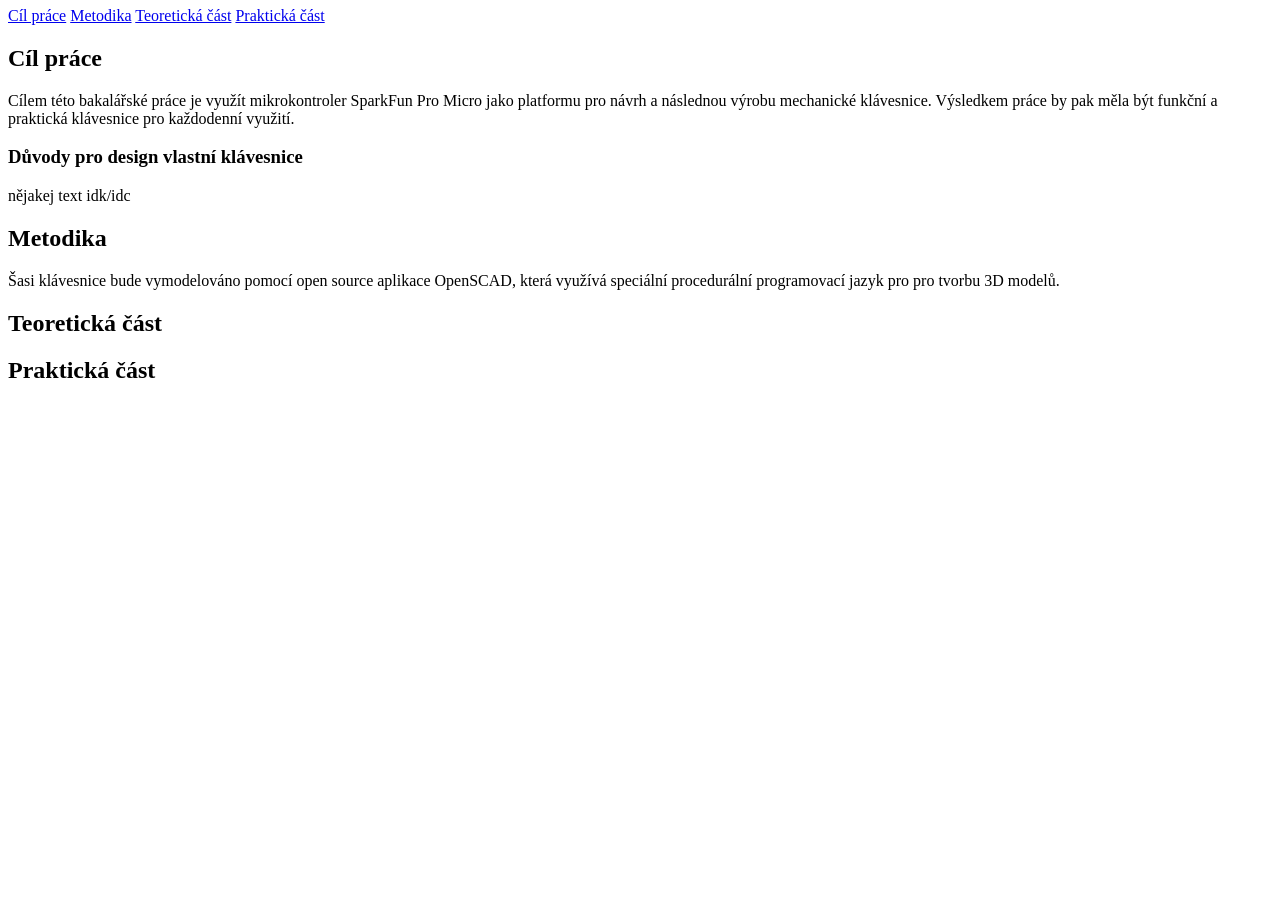
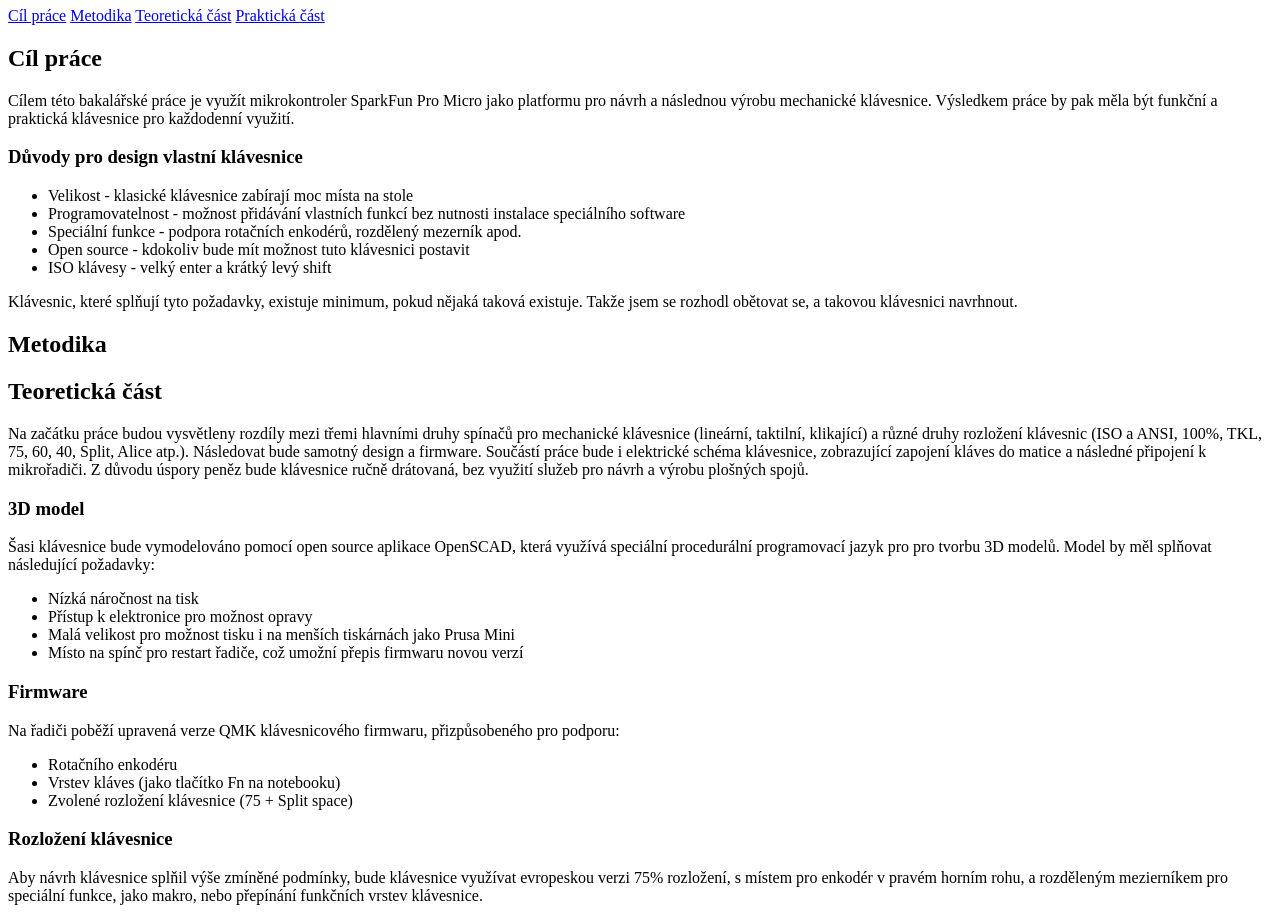
Before and after one commit to sch3fr/culsMD, a plain HTML site: page HTML/index.html in a window 1280 px wide. Shown: the part 73-991 px from the top of the page. Before the commit the page ends 800 px from the top, so only its background shows below. Drawn offline with Linux system fonts and the light colour scheme.

Commit message:
readme typos fix, html extension, images folder added

```diff
--- a/HTML/index.html
+++ b/HTML/index.html
@@ -8,7 +8,7 @@
 </head>
   <body>
     <header>
-      <h1>Návrh a implementace mechanické klávesnice</h1>
+      <h1>Návrh a implementace mechanické klávesnice s využitím mikrokontroleru</h1>
       <nav>
         <a href="#cil">Cíl práce</a>
         <a href="#metodika">Metodika</a>
@@ -24,17 +24,61 @@
             platformu pro návrh a následnou výrobu mechanické klávesnice. Výsledkem práce
             by pak měla být funkční a praktická klávesnice pro každodenní využití.</p>
           <h3>Důvody pro design vlastní klávesnice</h3>
-          <p>nějakej text idk/idc</p>
+          <ul>
+            <li>Velikost - klasické klávesnice zabírají moc místa na stole</li>
+            <li>Programovatelnost - možnost přidávání vlastních funkcí bez nutnosti
+              instalace speciálního software</li>
+            <li>Speciální funkce - podpora rotačních enkodérů, rozdělený mezerník apod.</li>
+            <li>Open source - kdokoliv bude mít možnost tuto klávesnici postavit</li>
+            <li>ISO klávesy - velký enter a krátký levý shift</li>
+          </ul>
+          <p>Klávesnic, které splňují tyto požadavky, existuje minimum, pokud nějaká
+            taková existuje. Takže jsem se rozhodl obětovat se, a takovou klávesnici
+            navrhnout.</p>
         </section>
         <section>
           <h2>Metodika</h2>
-          <p>Šasi klávesnice bude vymodelováno pomocí open source aplikace OpenSCAD,
-            která využívá speciální procedurální programovací jazyk pro pro tvorbu
-            3D modelů.
-          </p>
+
         </section>
         <section>
           <h2>Teoretická část</h2>
+          <p>Na začátku práce budou vysvětleny rozdíly mezi třemi hlavními druhy
+            spínačů pro mechanické klávesnice (lineární, taktilní, klikající) a
+            různé druhy rozložení klávesnic (ISO a ANSI, 100%, TKL, 75, 60, 40, Split,
+            Alice atp.). Následovat bude samotný design a firmware. Součástí práce
+            bude i elektrické schéma klávesnice, zobrazující zapojení kláves do matice
+            a následné připojení k mikrořadiči. Z důvodu úspory peněz bude klávesnice
+            ručně drátovaná, bez využití služeb pro návrh a výrobu plošných spojů.
+          </p>
+          <h3>3D model</h3>
+          <p>Šasi klávesnice bude vymodelováno pomocí open source aplikace OpenSCAD,
+            která využívá speciální procedurální programovací jazyk pro pro tvorbu
+            3D modelů. Model by měl splňovat následující požadavky:
+          </p>
+          <ul>
+            <li>Nízká náročnost na tisk</li>
+            <li>Přístup k elektronice pro možnost opravy</li>
+            <li>Malá velikost pro možnost tisku i na menších tiskárnách jako Prusa Mini</li>
+            <li>Místo na spínč pro restart řadiče, což umožní přepis firmwaru novou verzí</li>
+          </ul>
+          <h3>Firmware</h3>
+          <p>Na řadiči poběží upravená verze QMK klávesnicového firmwaru, přizpůsobeného
+            pro podporu:
+          </p>
+          <ul>
+            <li>Rotačního enkodéru</li>
+            <li>Vrstev kláves (jako tlačítko Fn na notebooku)</li>
+            <li>Zvolené rozložení klávesnice (75 + Split space)</li>
+          </ul>
+          <h3>Rozložení klávesnice</h3>
+          <p>Aby návrh klávesnice splňil výše zmíněné podmínky, bude klávesnice
+            využívat evropeskou verzi 75% rozložení, s místem pro enkodér v pravém
+            horním rohu, a rozděleným mezierníkem pro speciální funkce, jako makro,
+            nebo přepínání funkčních vrstev klávesnice.
+          </p>
+          <figure>
+            <img src="images/keebLayout.png" alt="Zvolené rozložení klávesnice">
+          </figure>
         </section>
         <section>
           <h2>Praktická část</h2>
```
Also changed, not shown: HTML/images/keebLayout.png (added), 1 other file.
